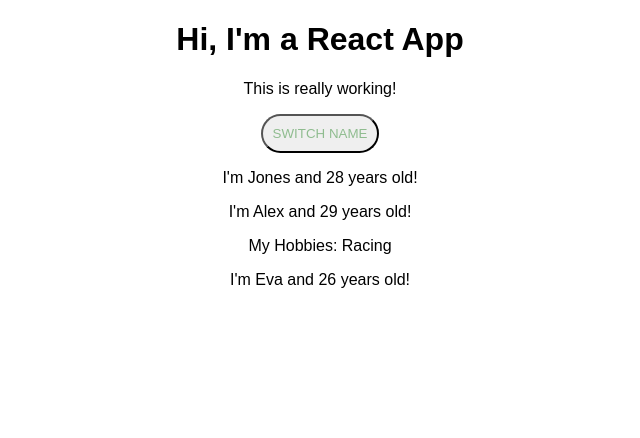
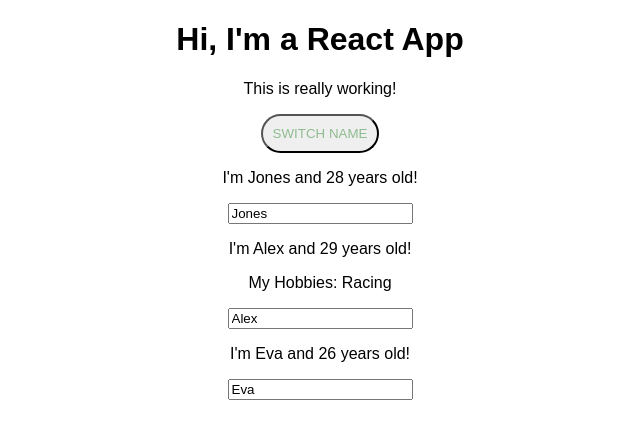
Before and after one commit to obfusticatedcode/react-basics, a React (Create React App) app: page / in a window 1280 px wide. Shown: the top 438 px of the page, without its empty margins (320-960 px from the left). Built offline with nearby package versions, Linux system fonts and the light colour scheme.

Commit message:
adding two-way binding

```diff
--- a/src/App.js
+++ b/src/App.js
@@ -20,11 +20,11 @@
     ]
   }
 
-  switchNameHandler = () => {
+  switchNameHandler = (newName) => {
     this.setState({
       persons: [
       {
-        name: 'Frank',
+        name: newName,
         age: 28
       },
       {
@@ -38,15 +38,33 @@
     ] });
   }
 
+  nameChangedHandler = (event) => {
+    this.setState({
+      persons: [
+        { name: 'Jones', age: 28 },
+        { name: event.target.value, age: 29 },
+        { name: 'Eva', age: 27 }
+      ]
+    });
+  }
+
   render() {
     return (
       <div className="App">
         <h1>Hi, I'm a React App</h1>
         <p>This is really working!</p>
-        <button className="button" onClick={this.switchNameHandler}>Switch Name</button>
-        <Person name={this.state.persons[0].name} age={this.state.persons[0].age}/>
-        <Person name={this.state.persons[1].name} age={this.state.persons[1].age}>My Hobbies: Racing</Person>
-        <Person name={this.state.persons[2].name} age={this.state.persons[2].age}/>
+        <button className="button" onClick={() => this.switchNameHandler('Cory')}>Switch Name</button>
+        <Person
+          name={this.state.persons[0].name}
+          age={this.state.persons[0].age}/>
+        <Person
+          name={this.state.persons[1].name}
+          age={this.state.persons[1].age}
+          click={this.switchNameHandler.bind(this, 'Grace')}
+          changed={this.nameChangedHandler}>My Hobbies: Racing</Person>
+        <Person
+          name={this.state.persons[2].name}
+          age={this.state.persons[2].age}/>
       </div>
     );
     // return React.createElement('div', {className: 'App'}, React.createElement('h1', null, 'Does this work now'));
--- a/src/Person/Person.js
+++ b/src/Person/Person.js
@@ -3,10 +3,10 @@
 const person = (props) => {
   return (
     <div>
-      <p>I'm  {props.name} and {props.age} years old!</p>
+      <p onClick={props.click}>I'm  {props.name} and {props.age} years old!</p>
       <p>{props.children}</p>
+      <input type="text" onChange={props.changed} value={props.name}/>
     </div>
-
     );
 }
 
```
